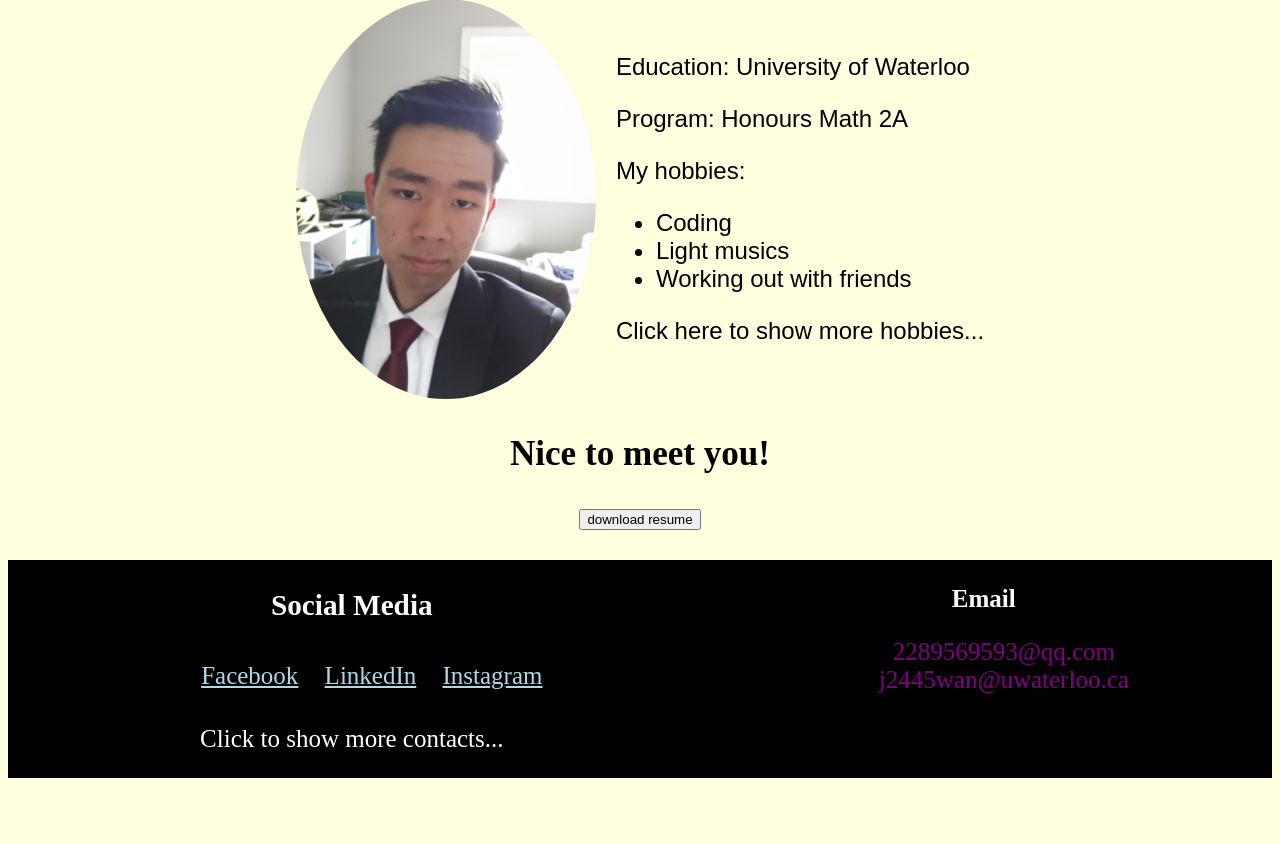
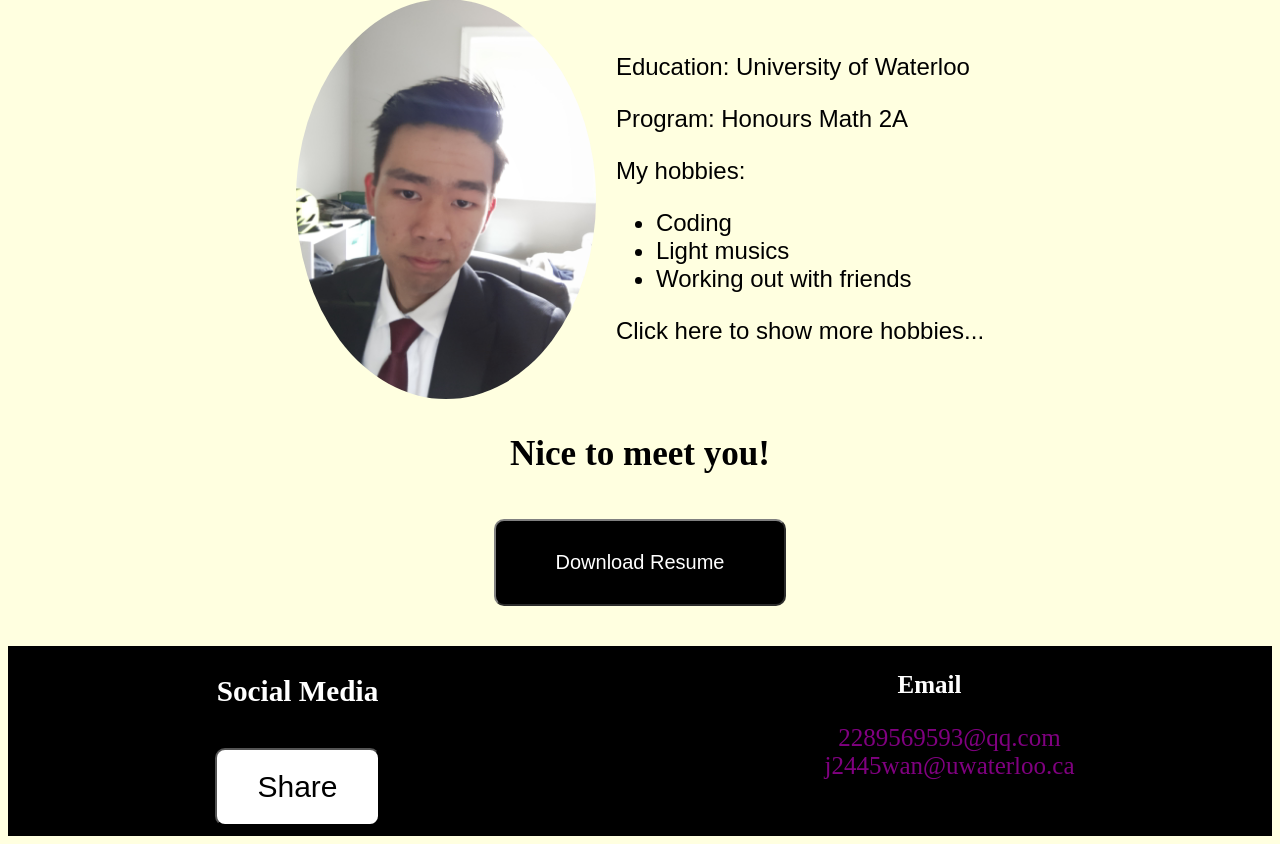
Before and after one commit to Owen-Darkhorse/hello-world, a Flask app: page / in a window 1280 px wide. Shown: the part 73-917 px from the top of the page. Before the commit the page ends 851 px from the top, so only its background shows below. Run offline with Flask 2, Linux system fonts and the light colour scheme.

Commit message:
modified some files

```diff
--- a/static/css/home page effects.css
+++ b/static/css/home page effects.css
@@ -1,8 +1,8 @@
-	h2{color: grey;
+h2{
+	color: grey;
 	font-style: italic;
 	font-size: 30px;}
-
-/* for main info*/
+/*for info */
 .profile-photo {
 	border-radius: 60%;
 	font-family: sans-serif;
@@ -16,7 +16,6 @@
 	font-family: Arial;
 	list-style: square;
 	}
-
 
 /* for links */
 .links-block{
@@ -44,35 +43,34 @@
 a:visited {color: purple}
 a:active {color: yellow}
 
-/* for email	 */
+/* for email */
 .email li{
 	color: purple;
 	list-style-position: outside;
 	list-style: none;
 }
 
-/*button*/
-	.download button {
-		color : "white";
-		background-color : "black";
-		padding : 20px;
+/* for button */
+.download-button {
+	color : white;
+	background-color : black;
+	border-radius : 10px;
+    border-color : grey;
+    padding : 30px 60px;
     margin : 10px;
-		border-radius: 10px;
-		border-color: "grey";
+    font-family: sans-serif;
+	font-size:20px;
 }
-	.button:hover {
-		 background-color: #555555;
-		 color: white;}
-
-/* For media icons */
-#social-media {
-	display : none;
+.link-button {
+	color : black;
+	background-color : white;
+	border-radius : 10px;
+    padding : 20px 40px;
+    margin : 10px;
+    font-family: sans-serif;
+	font-size:30px;
 }
 
-/* For icons */
-
-.instagram-logo {
-		 path {fill: #000;};
-		 circle: #fff;
-		 .logo {fill: #333};
+#social-media {
+	display:none;
 }
--- a/static/javascript/javastyles.js
+++ b/static/javascript/javastyles.js
@@ -1,10 +1,15 @@
+/* let eventTarget = document.getElementById('name');
+eventTarget.onClick = newStyle; */
+
 function newStyle() {
+  /* console.log("in function new style") */
   let color = '';
   let font = '';
   var element = document.getElementById('name');
   element.style.color = "blue";
   element.style.fontFamily = "Arial";
 			}
+
 
 function moreHobbies() {
   let cooking = document.createElement('li');
@@ -23,11 +28,10 @@ function moreHobbies() {
 
 function moreLinks(){
 	let GitHub = document.createElement('li');
-	GitHub.innerHTML = "github";
-	//GitHub.innerHTML = "https://github.com/Owen-Darkhorse";
+	GitHub.innerHTML = "<a href='https://github.com/Owen-Darkhorse'>GitHub</a>";
 
 	let Stack_Overflow = document.createElement('li');
-	Stack_Overflow.innerHTML = "https://stackoverflow.com/users/12638805/owen-darkhorse";
+	Stack_Overflow.innerHTML = "<a href='https://stackoverflow.com/users/12638805/owen-darkhorse'>Stack Overflow</a>";
 
 	document.getElementById('social media').appendChild(GitHub);
 	document.getElementById('social media').appendChild(Stack_Overflow);
@@ -35,3 +39,17 @@ function moreLinks(){
 	let text = document.getElementById('more links');
 	document.getElementById('Contacts').removeChild(text);
 }
+
+
+let media = document.getElementById("social-media");
+media.style.display = 'none';
+
+let buttonShare = document.getElementById('share-button');
+
+function clickToshow(){
+	media.style.display = 'block';
+	//buttonShare.innerHTML = "Please contact me";
+	document.getElementById('Contacts').removeChild(buttonShare)
+}
+
+buttonShare.onclick = clickToshow;
--- a/templates/home page.html
+++ b/templates/home page.html
@@ -7,7 +7,7 @@
 		<meta name="author" content="Owen Wang">
 
 		<link rel="stylesheet" type="text/css" href="../static/css/home page effects.css">
-		<script src="../static/javascript/javastyles.js"></script>
+		<script src="../static/javascript/javastyles.js" defer></script>
 	</head>
 
 
@@ -39,14 +39,17 @@
 		<div style="text-align: center; font-size: 30px">
 		<h3>Nice to meet you!</h3>
 		<form method="post">
-			<input class="input" type="submit" value="download resume">
+			<!-- <input class="button" type="submit" value="download resume" /> -->
+			<button class="download-button" type="button">
+				Download Resume
+			</button>
 		</form>
 		</div>
 
 		<div  class="links-block">
 			<div id="Contacts" class="social-links">
 				<h3>Social Media</h3>
-				<ul id="social media">
+				<!-- <ul id="social media">
 				<li><a href="https://www.facebook.com/owen.wang.12764"> Facebook </a> </li>
 				<li><a href="https://www.linkedin.com/in/jingxin-wang-9144161a7/"> LinkedIn </a> </li>
 				<li><a href="https://www.instagram.com/jingxinwang25/">Instagram </a> </li>
@@ -54,7 +57,45 @@
 
 				<p id="more links" onClick="moreLinks()">
 					Click to show more contacts...
-				</p>
+				</p> -->
+
+				<section id='social-media'>
+	      	<a href="https://www.instagram.com/jingxinwang25/">
+			    <button id="instagram" class='social-button'>
+				<svg class="instagram-logo" id="Layer_1" xmlns="http://www.w3.org/2000/svg" width="44px" height="44px"
+	 viewBox="0 0 551.034 551.034" style="enable-background:new 0 0 551.034 551.034;" xml:space="preserve">
+		<path class="logo" id="XMLID_17_" d="M386.878,0H164.156C73.64,0,0,73.64,0,164.156v222.722 c0,90.516,73.64,164.156,164.156,164.156h222.722c90.516,0,164.156-73.64,164.156-164.156V164.156 C551.033,73.64,477.393,0,386.878,0z M495.6,386.878c0,60.045-48.677,108.722-108.722,108.722H164.156 c-60.045,0-108.722-48.677-108.722-108.722V164.156c0-60.046,48.677-108.722,108.722-108.722h222.722 c60.045,0,108.722,48.676,108.722,108.722L495.6,386.878L495.6,386.878z"/>
+		<path id="XMLID_81_" fill="#555" d="M275.517,133C196.933,133,133,196.933,133,275.516 s63.933,142.517,142.517,142.517S418.034,354.1,418.034,275.516S354.101,133,275.517,133z M275.517,362.6 c-48.095,0-87.083-38.988-87.083-87.083s38.989-87.083,87.083-87.083c48.095,0,87.083,38.988,87.083,87.083 C362.6,323.611,323.611,362.6,275.517,362.6z"/>
+		<circle id="XMLID_83_" fill="#555" cx="418.306" cy="134.072" r="34.149"/>
+				</svg>
+				</button>
+			</a>
+
+		  <a href="https://www.facebook.com/owen.wang.12764">
+			    <button id="facebook" class='social-button'>
+			      <svg style="width:44px;height:44px" viewBox="0 0 24 24">
+			      <path fill="#0069ff" d="M5,3H19A2,2 0 0,1 21,5V19A2,2 0 0,1 19,21H5A2,2 0 0,1 3,19V5A2,2 0 0,1 5,3M18,5H15.5A3.5,3.5 0 0,0 12,8.5V11H10V14H12V21H15V14H18V11H15V9A1,1 0 0,1 16,8H18V5Z" />
+			  		</svg>
+			    </button>
+		    </a>
+		    <a href="https://www.baidu.com">
+		    	<button id="twitter" class='social-button'>
+		      	<svg style="width:44px;height:44px" viewBox="0 0 24 24">
+		      		<path fill="#00a9ff" d="M22.46,6C21.69,6.35 20.86,6.58 20,6.69C20.88,6.16 21.56,5.32 21.88,4.31C21.05,4.81 20.13,5.16 19.16,5.36C18.37,4.5 17.26,4 16,4C13.65,4 11.73,5.92 11.73,8.29C11.73,8.63 11.77,8.96 11.84,9.27C8.28,9.09 5.11,7.38 3,4.79C2.63,5.42 2.42,6.16 2.42,6.94C2.42,8.43 3.17,9.75 4.33,10.5C3.62,10.5 2.96,10.3 2.38,10C2.38,10 2.38,10 2.38,10.03C2.38,12.11 3.86,13.85 5.82,14.24C5.46,14.34 5.08,14.39 4.69,14.39C4.42,14.39 4.15,14.36 3.89,14.31C4.43,16 6,17.26 7.89,17.29C6.43,18.45 4.58,19.13 2.56,19.13C2.22,19.13 1.88,19.11 1.54,19.07C3.44,20.29 5.7,21 8.12,21C16,21 20.33,14.46 20.33,8.79C20.33,8.6 20.33,8.42 20.32,8.23C21.16,7.63 21.88,6.87 22.46,6Z" />
+		  		</svg>
+		   		</button>
+			</a>
+		    <a href="https://www.baidu.com">
+		    	<button id="pinterest" class='social-button'>
+		    		<svg style="width:44px;height:44px" viewBox="0 0 24 24">
+		      			<path fill="#fd4d3f" d="M5,3H19A2,2 0 0,1 21,5V19A2,2 0 0,1 19,21H9.29C9.69,20.33 10.19,19.38 10.39,18.64L11.05,16.34C11.36,16.95 12.28,17.45 13.22,17.45C16.17,17.45 18.22,14.78 18.22,11.45C18.22,8.28 15.64,5.89 12.3,5.89C8.14,5.89 5.97,8.67 5.97,11.72C5.97,13.14 6.69,14.89 7.91,15.45C8.08,15.56 8.19,15.5 8.19,15.34L8.47,14.28C8.5,14.14 8.5,14.06 8.41,14C7.97,13.45 7.69,12.61 7.69,11.78C7.69,9.64 9.3,7.61 12.03,7.61C14.42,7.61 16.08,9.19 16.08,11.5C16.08,14.11 14.75,15.95 13.03,15.95C12.05,15.95 11.39,15.11 11.55,14.17C11.83,13.03 12.39,11.83 12.39,11C12.39,10.22 12,9.61 11.16,9.61C10.22,9.61 9.39,10.61 9.39,11.95C9.39,12.83 9.66,13.39 9.66,13.39L8.55,18.17C8.39,19 8.47,20.25 8.55,21H5A2,2 0 0,1 3,19V5A2,2 0 0,1 5,3Z" />
+		  			</svg>
+		  		</button>
+			</a>
+		</section>
+
+				<button class="link-button" id='share-button'>Share</button>
+
 			</div>
 
 			<div>
```
Lines whose indentation alone changed are shown as unchanged.
